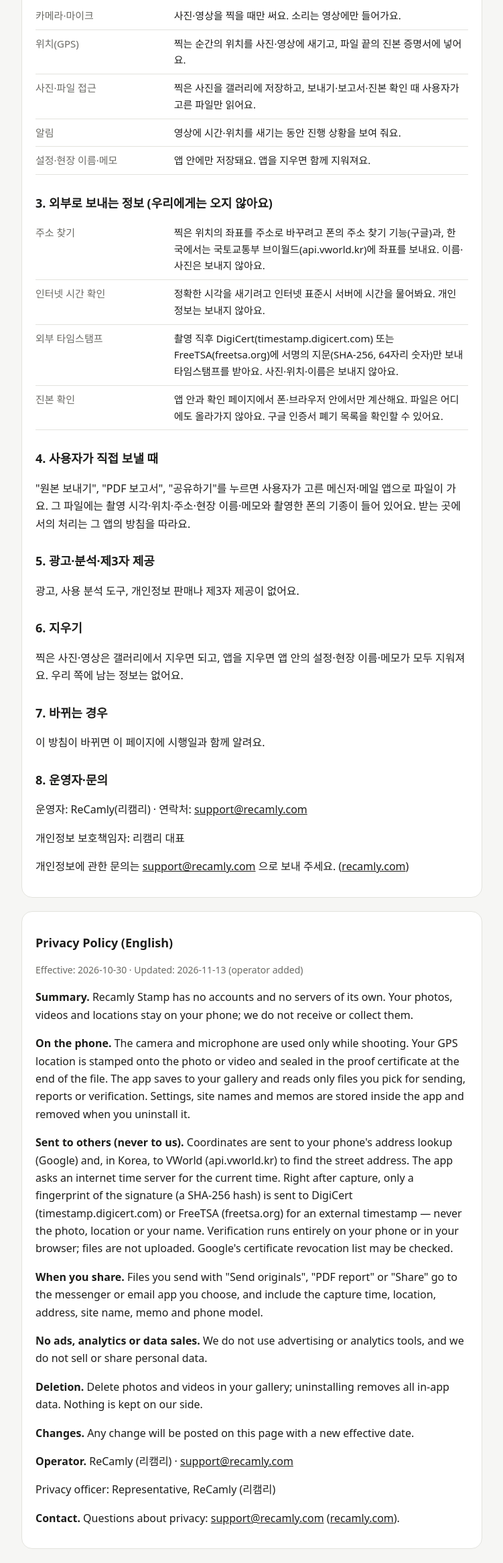
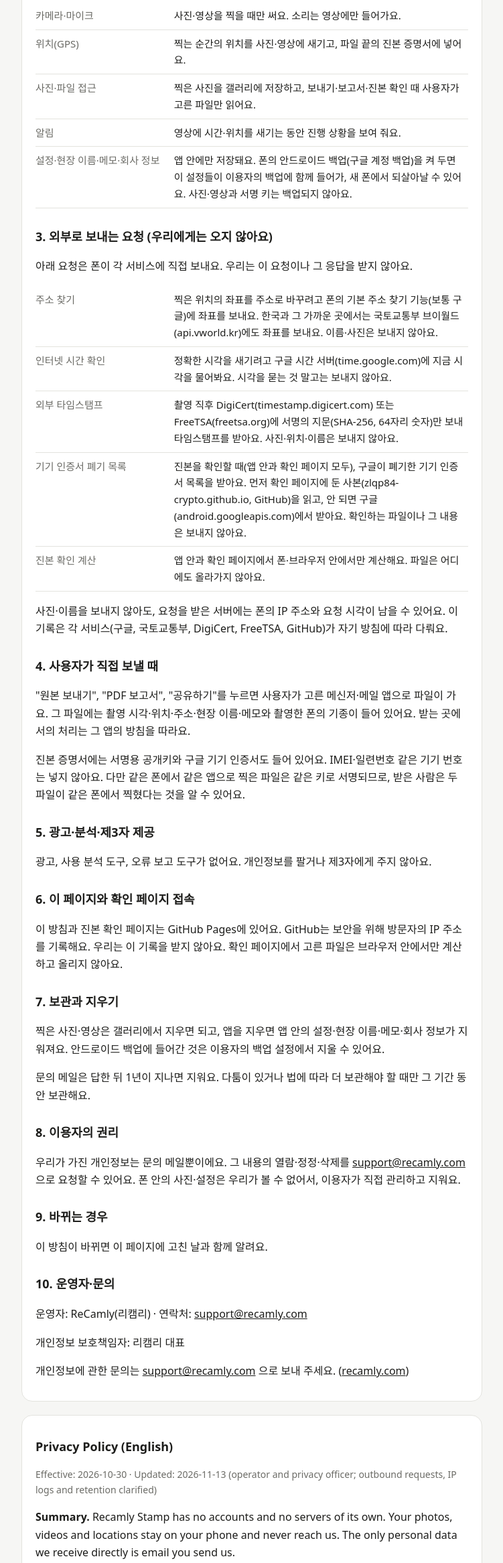
Before and after one commit to zlqp84-crypto/recamly-verify, a plain HTML site: page privacy.html in a window 1280 px wide. Shown: the part 323-2656 px from the top of the page at 67% size, without its empty margins (264-1015 px from the left). Drawn offline with Linux system fonts and the light colour scheme.

Commit message:
개인정보 처리방침: 외부 요청(시간 서버·폐기 목록)·IP 기록·백업·같은 폰 식별·보관 기간·이용자 권리 보완
Co-Authored-By: Claude Opus 5.5 <noreply@anthropic.com>

```diff
--- a/privacy.html
+++ b/privacy.html
@@ -21,16 +21,17 @@
   th, td { text-align: left; vertical-align: top; padding: 8px 6px 8px 0; border-bottom: 1px solid var(--line); }
   th { color: var(--dim); font-weight: 500; width: 32%; }
   a { color: inherit; }
+  ul { padding-left: 20px; }
 </style>
 </head>
 <body>
 <main>
   <h1>Recamly Stamp 개인정보 처리방침</h1>
-  <p class="dim">시행일: 2026-10-30 · 고친 날: 2026-11-13 (운영자 추가) · <a href="#en">English below</a></p>
+  <p class="dim">시행일: 2026-10-30 · 고친 날: 2026-11-13 (운영자·보호책임자, 외부 요청·IP 기록·보관 기간 보완) · <a href="#en">English below</a></p>
 
   <section>
     <h2>1. 한 줄 요약</h2>
-    <p>Recamly Stamp는 회원 가입이 없고, 우리 서버도 없어요. 찍은 사진·영상과 위치는 폰 안에만 저장되고, 우리가 받아 보거나 모으지 않아요.</p>
+    <p>Recamly Stamp는 회원 가입이 없고, 우리 서버도 없어요. 찍은 사진·영상과 위치는 폰 안에만 저장되고, 우리에게 오지 않아요. 우리가 직접 받는 개인정보는 이용자가 보낸 문의 메일뿐이에요.</p>
 
     <h2>2. 폰 안에서 쓰는 정보</h2>
     <table>
@@ -38,30 +39,41 @@
       <tr><th>위치(GPS)</th><td>찍는 순간의 위치를 사진·영상에 새기고, 파일 끝의 진본 증명서에 넣어요.</td></tr>
       <tr><th>사진·파일 접근</th><td>찍은 사진을 갤러리에 저장하고, 보내기·보고서·진본 확인 때 사용자가 고른 파일만 읽어요.</td></tr>
       <tr><th>알림</th><td>영상에 시간·위치를 새기는 동안 진행 상황을 보여 줘요.</td></tr>
-      <tr><th>설정·현장 이름·메모</th><td>앱 안에만 저장돼요. 앱을 지우면 함께 지워져요.</td></tr>
+      <tr><th>설정·현장 이름·메모·회사 정보</th><td>앱 안에만 저장돼요. 폰의 안드로이드 백업(구글 계정 백업)을 켜 두면 이 설정들이 이용자의 백업에 함께 들어가, 새 폰에서 되살아날 수 있어요. 사진·영상과 서명 키는 백업되지 않아요.</td></tr>
     </table>
 
-    <h2>3. 외부로 보내는 정보 (우리에게는 오지 않아요)</h2>
+    <h2>3. 외부로 보내는 요청 (우리에게는 오지 않아요)</h2>
+    <p>아래 요청은 폰이 각 서비스에 직접 보내요. 우리는 이 요청이나 그 응답을 받지 않아요.</p>
     <table>
-      <tr><th>주소 찾기</th><td>찍은 위치의 좌표를 주소로 바꾸려고 폰의 주소 찾기 기능(구글)과, 한국에서는 국토교통부 브이월드(api.vworld.kr)에 좌표를 보내요. 이름·사진은 보내지 않아요.</td></tr>
-      <tr><th>인터넷 시간 확인</th><td>정확한 시각을 새기려고 인터넷 표준시 서버에 시간을 물어봐요. 개인 정보는 보내지 않아요.</td></tr>
+      <tr><th>주소 찾기</th><td>찍은 위치의 좌표를 주소로 바꾸려고 폰의 기본 주소 찾기 기능(보통 구글)에 좌표를 보내요. 한국과 그 가까운 곳에서는 국토교통부 브이월드(api.vworld.kr)에도 좌표를 보내요. 이름·사진은 보내지 않아요.</td></tr>
+      <tr><th>인터넷 시간 확인</th><td>정확한 시각을 새기려고 구글 시간 서버(time.google.com)에 지금 시각을 물어봐요. 시각을 묻는 것 말고는 보내지 않아요.</td></tr>
       <tr><th>외부 타임스탬프</th><td>촬영 직후 DigiCert(timestamp.digicert.com) 또는 FreeTSA(freetsa.org)에 서명의 지문(SHA-256, 64자리 숫자)만 보내 타임스탬프를 받아요. 사진·위치·이름은 보내지 않아요.</td></tr>
-      <tr><th>진본 확인</th><td>앱 안과 확인 페이지에서 폰·브라우저 안에서만 계산해요. 파일은 어디에도 올라가지 않아요. 구글 인증서 폐기 목록을 확인할 수 있어요.</td></tr>
+      <tr><th>기기 인증서 폐기 목록</th><td>진본을 확인할 때(앱 안과 확인 페이지 모두), 구글이 폐기한 기기 인증서 목록을 받아요. 먼저 확인 페이지에 둔 사본(zlqp84-crypto.github.io, GitHub)을 읽고, 안 되면 구글(android.googleapis.com)에서 받아요. 확인하는 파일이나 그 내용은 보내지 않아요.</td></tr>
+      <tr><th>진본 확인 계산</th><td>앱 안과 확인 페이지에서 폰·브라우저 안에서만 계산해요. 파일은 어디에도 올라가지 않아요.</td></tr>
     </table>
+    <p>사진·이름을 보내지 않아도, 요청을 받은 서버에는 폰의 IP 주소와 요청 시각이 남을 수 있어요. 이 기록은 각 서비스(구글, 국토교통부, DigiCert, FreeTSA, GitHub)가 자기 방침에 따라 다뤄요.</p>
 
     <h2>4. 사용자가 직접 보낼 때</h2>
     <p>"원본 보내기", "PDF 보고서", "공유하기"를 누르면 사용자가 고른 메신저·메일 앱으로 파일이 가요. 그 파일에는 촬영 시각·위치·주소·현장 이름·메모와 촬영한 폰의 기종이 들어 있어요. 받는 곳에서의 처리는 그 앱의 방침을 따라요.</p>
+    <p>진본 증명서에는 서명용 공개키와 구글 기기 인증서도 들어 있어요. IMEI·일련번호 같은 기기 번호는 넣지 않아요. 다만 같은 폰에서 같은 앱으로 찍은 파일은 같은 키로 서명되므로, 받은 사람은 두 파일이 같은 폰에서 찍혔다는 것을 알 수 있어요.</p>
 
     <h2>5. 광고·분석·제3자 제공</h2>
-    <p>광고, 사용 분석 도구, 개인정보 판매나 제3자 제공이 없어요.</p>
+    <p>광고, 사용 분석 도구, 오류 보고 도구가 없어요. 개인정보를 팔거나 제3자에게 주지 않아요.</p>
 
-    <h2>6. 지우기</h2>
-    <p>찍은 사진·영상은 갤러리에서 지우면 되고, 앱을 지우면 앱 안의 설정·현장 이름·메모가 모두 지워져요. 우리 쪽에 남는 정보는 없어요.</p>
+    <h2>6. 이 페이지와 확인 페이지 접속</h2>
+    <p>이 방침과 진본 확인 페이지는 GitHub Pages에 있어요. GitHub는 보안을 위해 방문자의 IP 주소를 기록해요. 우리는 이 기록을 받지 않아요. 확인 페이지에서 고른 파일은 브라우저 안에서만 계산하고 올리지 않아요.</p>
 
-    <h2>7. 바뀌는 경우</h2>
-    <p>이 방침이 바뀌면 이 페이지에 시행일과 함께 알려요.</p>
+    <h2>7. 보관과 지우기</h2>
+    <p>찍은 사진·영상은 갤러리에서 지우면 되고, 앱을 지우면 앱 안의 설정·현장 이름·메모·회사 정보가 지워져요. 안드로이드 백업에 들어간 것은 이용자의 백업 설정에서 지울 수 있어요.</p>
+    <p>문의 메일은 답한 뒤 1년이 지나면 지워요. 다툼이 있거나 법에 따라 더 보관해야 할 때만 그 기간 동안 보관해요.</p>
 
-    <h2>8. 운영자·문의</h2>
+    <h2>8. 이용자의 권리</h2>
+    <p>우리가 가진 개인정보는 문의 메일뿐이에요. 그 내용의 열람·정정·삭제를 <a href="mailto:support@recamly.com">support@recamly.com</a>으로 요청할 수 있어요. 폰 안의 사진·설정은 우리가 볼 수 없어서, 이용자가 직접 관리하고 지워요.</p>
+
+    <h2>9. 바뀌는 경우</h2>
+    <p>이 방침이 바뀌면 이 페이지에 고친 날과 함께 알려요.</p>
+
+    <h2>10. 운영자·문의</h2>
     <p>운영자: ReCamly(리캠리) · 연락처: <a href="mailto:support@recamly.com">support@recamly.com</a></p>
     <p>개인정보 보호책임자: 리캠리 대표</p>
     <p>개인정보에 관한 문의는 <a href="mailto:support@recamly.com">support@recamly.com</a> 으로 보내 주세요. (<a href="https://recamly.com/">recamly.com</a>)</p>
@@ -69,14 +81,24 @@
 
   <section id="en" lang="en">
     <h2>Privacy Policy (English)</h2>
-    <p class="dim">Effective: 2026-10-30 · Updated: 2026-11-13 (operator added)</p>
-    <p><strong>Summary.</strong> Recamly Stamp has no accounts and no servers of its own. Your photos, videos and locations stay on your phone; we do not receive or collect them.</p>
-    <p><strong>On the phone.</strong> The camera and microphone are used only while shooting. Your GPS location is stamped onto the photo or video and sealed in the proof certificate at the end of the file. The app saves to your gallery and reads only files you pick for sending, reports or verification. Settings, site names and memos are stored inside the app and removed when you uninstall it.</p>
-    <p><strong>Sent to others (never to us).</strong> Coordinates are sent to your phone's address lookup (Google) and, in Korea, to VWorld (api.vworld.kr) to find the street address. The app asks an internet time server for the current time. Right after capture, only a fingerprint of the signature (a SHA-256 hash) is sent to DigiCert (timestamp.digicert.com) or FreeTSA (freetsa.org) for an external timestamp — never the photo, location or your name. Verification runs entirely on your phone or in your browser; files are not uploaded. Google's certificate revocation list may be checked.</p>
-    <p><strong>When you share.</strong> Files you send with "Send originals", "PDF report" or "Share" go to the messenger or email app you choose, and include the capture time, location, address, site name, memo and phone model.</p>
-    <p><strong>No ads, analytics or data sales.</strong> We do not use advertising or analytics tools, and we do not sell or share personal data.</p>
-    <p><strong>Deletion.</strong> Delete photos and videos in your gallery; uninstalling removes all in-app data. Nothing is kept on our side.</p>
-    <p><strong>Changes.</strong> Any change will be posted on this page with a new effective date.</p>
+    <p class="dim">Effective: 2026-10-30 · Updated: 2026-11-13 (operator and privacy officer; outbound requests, IP logs and retention clarified)</p>
+    <p><strong>Summary.</strong> Recamly Stamp has no accounts and no servers of its own. Your photos, videos and locations stay on your phone and never reach us. The only personal data we receive directly is email you send us.</p>
+    <p><strong>On the phone.</strong> The camera and microphone are used only while shooting. Your GPS location is stamped onto the photo or video and sealed in the proof certificate at the end of the file. The app saves to your gallery and reads only files you pick for sending, reports or verification. Settings, site names, memos and company details are stored inside the app. If Android backup (Google account backup) is on, these settings are included in your own backup and may be restored on a new phone. Photos, videos and the signing key are never backed up.</p>
+    <p><strong>Requests to other services (never to us).</strong> Your phone sends these directly; we do not receive the requests or the responses.</p>
+    <ul>
+      <li>Address lookup: coordinates go to your phone's built-in geocoder (usually Google) and, in and near Korea, to VWorld (api.vworld.kr). No names or photos.</li>
+      <li>Time check: the app asks Google's time server (time.google.com) for the current time. Nothing else is sent.</li>
+      <li>External timestamp: right after capture, only a fingerprint of the signature (a SHA-256 hash) is sent to DigiCert (timestamp.digicert.com) or FreeTSA (freetsa.org) — never the photo, location or your name.</li>
+      <li>Revocation list: when you verify a file (in the app or on the verification page), the list of device certificates revoked by Google is downloaded — first from the copy next to the verification page (zlqp84-crypto.github.io, GitHub), otherwise from Google (android.googleapis.com). The file being checked is not sent.</li>
+      <li>Verification itself runs entirely on your phone or in your browser; files are not uploaded.</li>
+    </ul>
+    <p>Even without photos or names, the servers receiving these requests may log your phone's IP address and the time of the request. Each service (Google, Korea's Ministry of Land, DigiCert, FreeTSA, GitHub) handles those logs under its own policy.</p>
+    <p><strong>When you share.</strong> Files you send with "Send originals", "PDF report" or "Share" go to the messenger or email app you choose, and include the capture time, location, address, site name, memo and phone model. The proof certificate also contains the signing public key and Google's device certificate. No device numbers such as IMEI or serial number are included, but files shot with the same app on the same phone share the same key, so a recipient can tell they came from the same phone.</p>
+    <p><strong>No ads, analytics or data sales.</strong> We do not use advertising, analytics or crash-reporting tools, and we do not sell or share personal data.</p>
+    <p><strong>This page and the verification page.</strong> Both are hosted on GitHub Pages. GitHub logs visitors' IP addresses for security; we do not receive these logs.</p>
+    <p><strong>Retention and deletion.</strong> Delete photos and videos in your gallery; uninstalling removes in-app data, and anything in your Android backup can be removed in your backup settings. Support emails are deleted one year after we reply, unless we must keep them longer because of a dispute or a legal obligation.</p>
+    <p><strong>Your rights.</strong> The only personal data we hold is your email. You can ask to see, correct or delete it at <a href="mailto:support@recamly.com">support@recamly.com</a>. We cannot access photos or settings on your phone; you manage and delete those yourself.</p>
+    <p><strong>Changes.</strong> Any change will be posted on this page with a new update date.</p>
     <p><strong>Operator.</strong> ReCamly (리캠리) · <a href="mailto:support@recamly.com">support@recamly.com</a></p>
     <p>Privacy officer: Representative, ReCamly (리캠리)</p>
     <p><strong>Contact.</strong> Questions about privacy: <a href="mailto:support@recamly.com">support@recamly.com</a> (<a href="https://recamly.com/">recamly.com</a>).</p>
```
